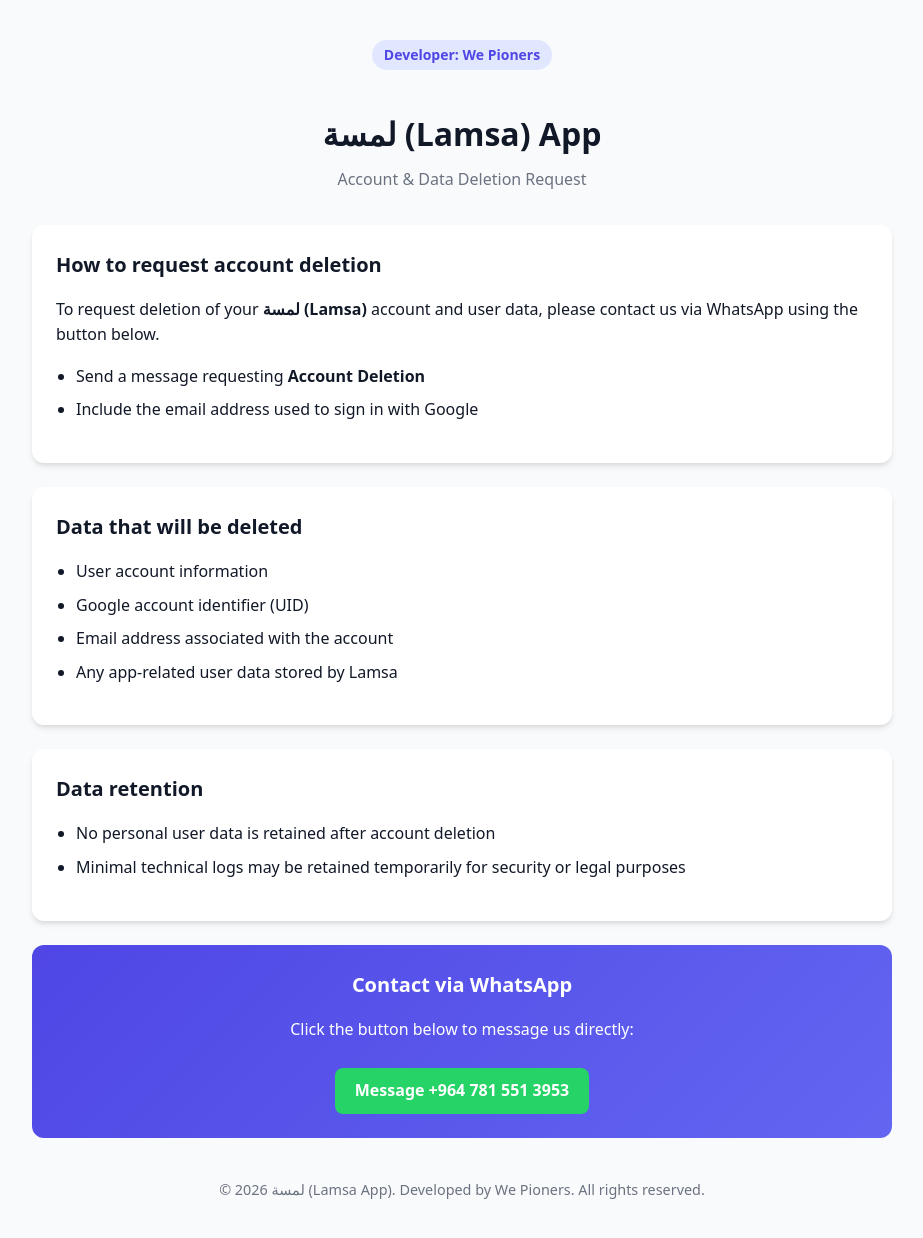
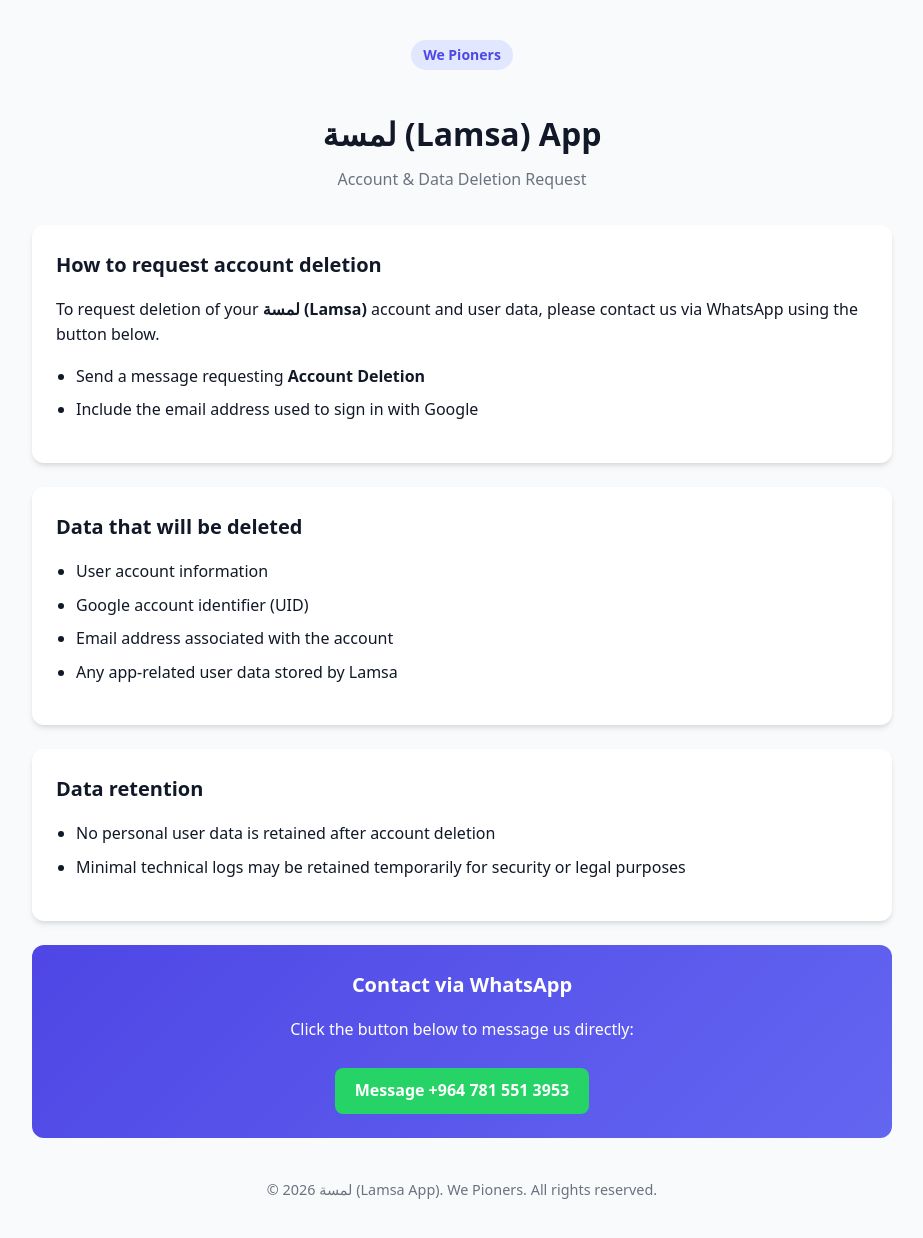
Before and after one commit to appsdevmanagement/lamsa.github.io, a plain HTML site: page index.html in a window 1280 px wide. Shown: the whole page, without its empty margins (178-1101 px from the left). Drawn offline with Linux system fonts and the light colour scheme.

Commit message:
Update index.html

```diff
--- a/index.html
+++ b/index.html
@@ -111,7 +111,7 @@
 
   <main class="container">
     <header>
-      <span class="developer-badge">Developer: We Pioners</span>
+      <span class="developer-badge">We Pioners</span>
       <h1>لمسة (Lamsa) App</h1>
       <p class="subtitle">Account & Data Deletion Request</p>
     </header>
@@ -154,7 +154,7 @@
     </section>
 
     <footer>
-      <p>© 2026 لمسة (Lamsa App). Developed by We Pioners. All rights reserved.</p>
+      <p>© 2026 لمسة (Lamsa App).  We Pioners. All rights reserved.</p>
     </footer>
   </main>
 
```
